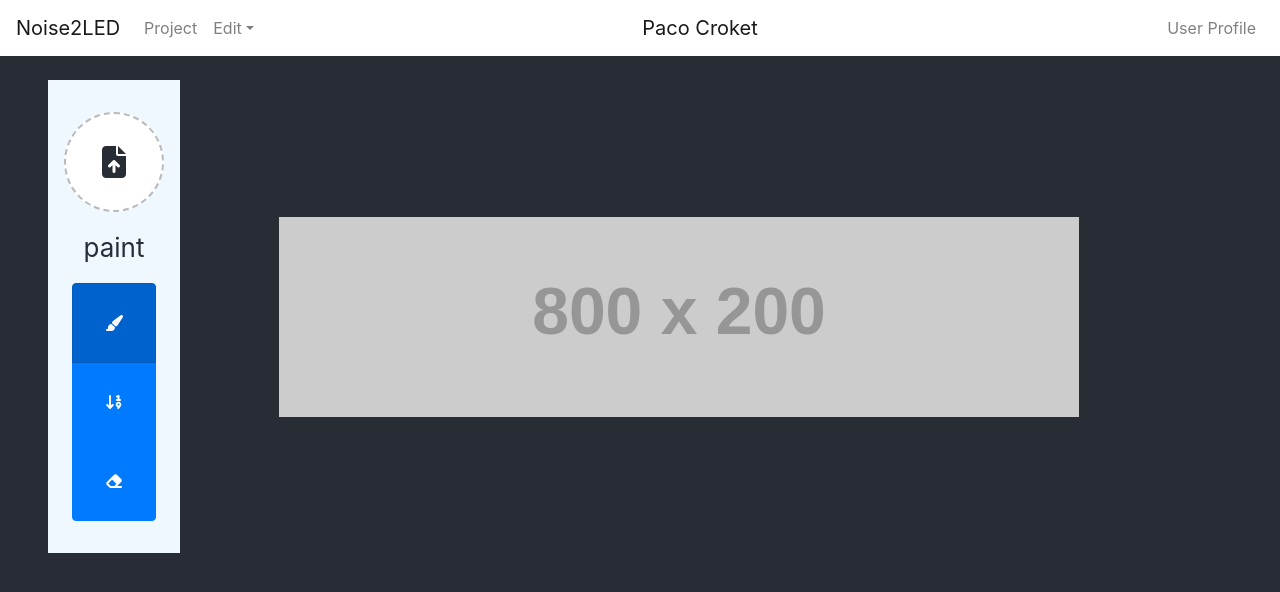
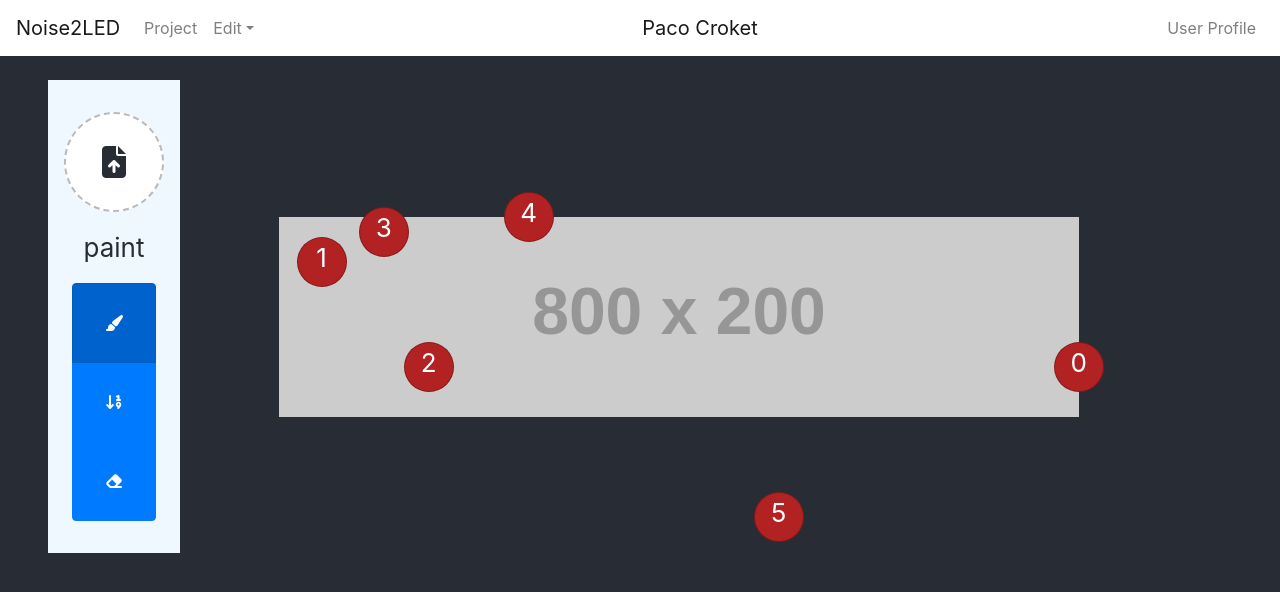
Before and after one commit to pacoCroket/coord-noise-simulation, a React (Create React App) app: page / in a window 1280 px wide. Shown: the top 592 px of the page. Built offline with nearby package versions, Linux system fonts and the light colour scheme.

Commit message:
img size stored in App.state

```diff
--- a/src/App.js
+++ b/src/App.js
@@ -16,7 +16,7 @@ class App extends Component {
   state = {
     backImg: {
       imgUrl: "https://via.placeholder.com/800x200",
-      imgSize: { x: 800, y: 200 }
+      imgSize: { width: 800, height: 200 }
     },
     tooling: {
       paintMode: App.paintModes.paint
@@ -27,15 +27,18 @@ class App extends Component {
     leds: leds
   };
 
-  onImgAdded = (img, imgUrl) => {
-    // console.log(img);
-    this.setState({
-      backImg: {
-        imgUrl,
-        imgSize: { x: 1200, y: 200 }
-      }
+  onImgAdded = imgUrl => {
+    this.setState(prevState => {
+      prevState.backImg.imgUrl = imgUrl;
+      return prevState;
     });
-    // document.getElementById("canvas").src = imgUrl;
+  };
+
+  onImgLoaded = img => {
+    this.setState(prevState => {
+      prevState.backImg.imgSize = { width: img.width, height: img.height };
+      return prevState;
+    });
   };
 
   paintModeChanged = paintMode => {
@@ -53,10 +56,10 @@ class App extends Component {
   };
 
   setLed = led2set => {
-    const {canvasWidth, canvasHeight} = Canvas.getCanvasSize();
+    const { width, height } = this.state.backImg.imgSize;
 
-    led2set.x = led2set.x < 0 ? 0 : led2set.x > canvasWidth ? canvasWidth : led2set.x;
-    led2set.y = led2set.y < 0 ? 0 : led2set.y > canvasHeight ? canvasHeight : led2set.y;
+    led2set.x = led2set.x < 0 ? 0 : led2set.x > width ? width : led2set.x;
+    led2set.y = led2set.y < 0 ? 0 : led2set.y > height ? height : led2set.y;
 
     this.setState(prevState => {
       const updatedLeds = prevState.leds.map(led => {
@@ -109,6 +112,7 @@ class App extends Component {
                   leds={this.state.leds}
                   tooling={this.state.tooling}
                   backImg={this.state.backImg}
+                  onImgLoaded={this.onImgLoaded}
                   displayProps={this.state.displayProps}
                   addLed={this.addLed}
                   clickedLed={this.clickedLed}
--- a/src/components/Canvas.js
+++ b/src/components/Canvas.js
@@ -32,10 +32,6 @@ export default class Canvas extends Component {
   static canvasScale2Fraction = (x, y) => {
     const {canvasWidth, canvasHeight} = this.getCanvasSize();
     return {fractionX: x/canvasWidth, fractionY: y/canvasHeight}
-  }
-
-  handleResize = (e) => {
-    console.log(e.target)
   }
 
   getRelativePos = ({ clientX, clientY }) => {
@@ -99,16 +95,12 @@ export default class Canvas extends Component {
 
     // add the single first tempLed if paintMode === 'paint'
     if (this.props.tooling.paintMode === App.paintModes.paint && !this.state.isDraggingLed && this.state.tempLeds[0]) {
-      // scale position to fraction within the canvas
-      const {fractionX, fractionY} = Canvas.canvasScale2Fraction(this.state.tempLeds[0].x, this.state.tempLeds[0].y);
 
-      this.props.addLed({ x: fractionX, y: fractionY});
+      this.props.addLed({ x: this.state.tempLeds[0].x, y: this.state.tempLeds[0].y });
     } else if (this.props.tooling.paintMode === App.paintModes.line) {
       // add all of tempLeds
       this.state.tempLeds.forEach(led => {
-        const {fractionX, fractionY} = Canvas.canvasScale2Fraction(led.x, led.y);
-
-        this.props.addLed({ x: fractionX, y: fractionY });
+        this.props.addLed({ x: led.x, y: led.y });
       });
     }
 
@@ -125,16 +117,20 @@ export default class Canvas extends Component {
   // unelegant way of letting 'isDragging' stick for a bit longer
   onDragEnd = () => setTimeout(() => this.setState({ isDraggingLed: false }), 200);
 
+  handleImgageLoad = (e) => {
+    this.props.onImgLoaded(e.target);
+  }
+
   render() {
     const { ledSize } = this.props.displayProps;
     const { imgUrl, imgSize } = this.props.backImg;
     const { paintMode } = this.props.tooling;
 
     return (
-      <div className="d-flex canvas" onMouseDown={this.handleMouseDown} onResize={this.handleResize}>
+      <div className="d-flex canvas" onMouseDown={this.handleMouseDown}>
         {/* TODO fit img to screen for all cases */}
 
-        <img src={imgUrl} className="img-fluid backImg" id="canvas" alt="reference for leds"></img>
+        <img src={imgUrl} className="img-fluid backImg" onLoad={this.handleImgageLoad} id="canvas" alt="reference for leds"></img>
 
         {/* Show current LEDs */}
         {this.props.leds.map(led => (
@@ -175,5 +171,6 @@ export default class Canvas extends Component {
 Canvas.propTypes = {
   backImg: PropTypes.object,
   tooling: PropTypes.object.isRequired,
-  leds: PropTypes.array.isRequired
+  leds: PropTypes.array.isRequired,
+  onImgLoaded: PropTypes.func.isRequired
 };
--- a/src/components/Draggable.js
+++ b/src/components/Draggable.js
@@ -93,10 +93,10 @@ export default class Draggable extends Component {
   getStyle = () => {
     const { x, y } = this.props.led;
     const { ledSize } = this.props;
-    const {xScaled, yScaled} = Canvas.fraction2CanvasScale(x, y);
+    // const {xScaled, yScaled} = Canvas.fraction2CanvasScale(x, y);
 
     return {
-      transform: `translate(${xScaled - ledSize / 2}px, ${yScaled - ledSize / 2}px)`,
+      transform: `translate(${x - ledSize / 2}px, ${y - ledSize / 2}px)`,
       cursor: `${this.state.isDragging ? "grabbing" : "grab"}`,
       opacity: `${this.state.isDragging ? "0.8" : "1"}`,
       width: ledSize,
--- a/src/components/Dropzone.js
+++ b/src/components/Dropzone.js
@@ -14,11 +14,10 @@ export default class Dropzone extends Component {
   onFilesAdded = evt => {
     if (this.props.disabled) return;
     const img = evt.target.files.item(0);
-
     var reader = new FileReader();
 
     reader.onload = e => {
-      this.props.onImgAdded(img, e.target.result);
+      this.props.onImgAdded(e.target.result);
     };
     reader.readAsDataURL(img);
   };
--- a/src/data/ledsData.js
+++ b/src/data/ledsData.js
@@ -1,5 +1,34 @@
 const leds = [
-
+    {
+      id: 0,
+      x: 800,
+      y: 150
+    },
+    {
+      id: 1,
+      x: 43,
+      y: 45
+    },
+    {
+      id: 2,
+      x: 150,
+      y: 150
+    },
+    {
+      id: 3,
+      x: 105,
+      y: 15
+    },
+    {
+      id: 4,
+      x: 250,
+      y: 0
+    },
+    {
+      id: 5,
+      x: 500,
+      y: 300
+    }
   ];
 
   export default leds;
```
